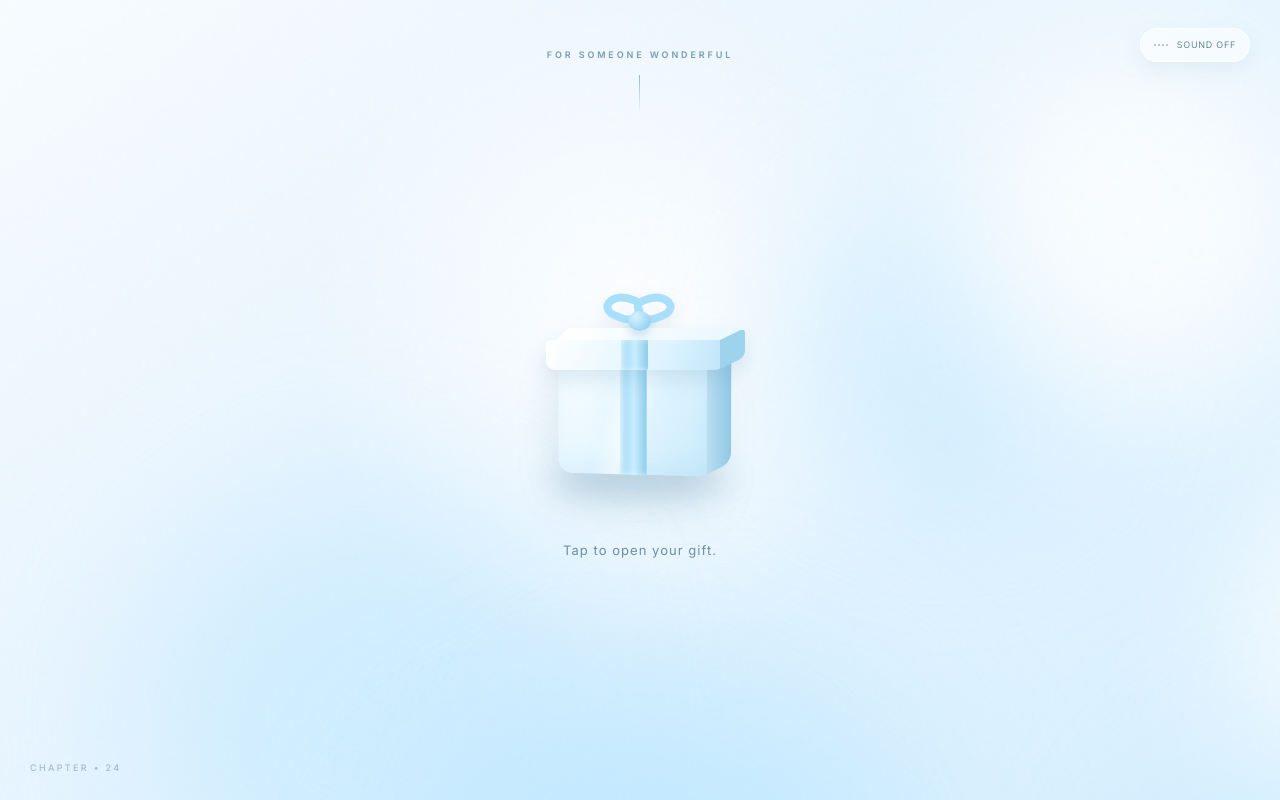
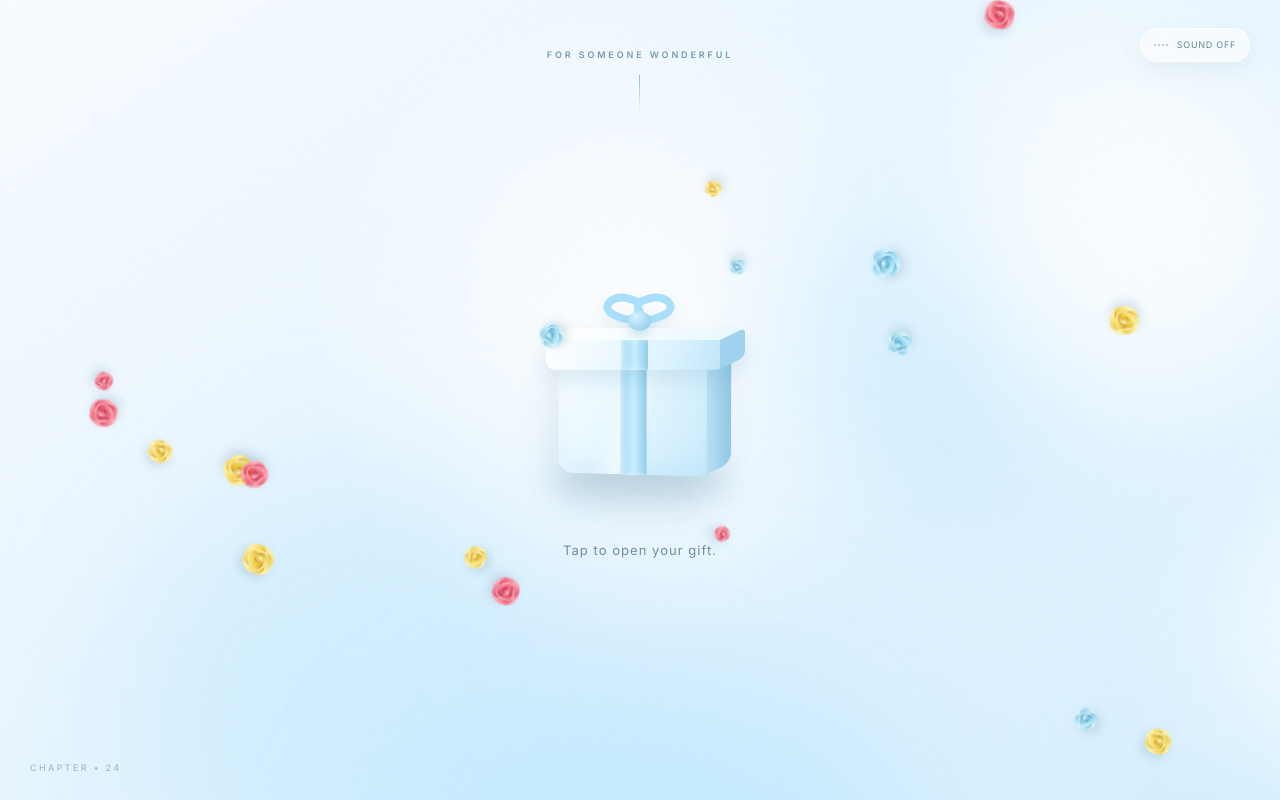
Before and after one commit to eng-omarzaqout/birthday, a React (Vite) app: page / in a window 1280 px wide. Built offline with nearby package versions, Linux system fonts and the light colour scheme.

Commit message:
add Flower

```diff
--- a/src/App.jsx
+++ b/src/App.jsx
@@ -38,6 +38,38 @@ function GiftBox({ opening, onOpen }) {
 function Confetti({ visible }) {
   const pieces = useMemo(() => Array.from({ length: 64 }, (_, i) => ({ id: i, x: (seeded(i, 1) - .5) * 760, y: -130 - seeded(i, 2) * 400, rotate: seeded(i, 3) * 720 - 360, delay: seeded(i, 4) * .25, color: i % 3 === 0 ? '#fff' : i % 3 === 1 ? '#9edcff' : '#dff5ff' })), [])
   return <AnimatePresence>{visible && <div className="confetti" aria-hidden="true">{pieces.map(p => <motion.i key={p.id} style={{ background: p.color }} initial={{ x: 0, y: 0, opacity: 0, rotate: 0, scale: 0 }} animate={{ x: p.x, y: p.y, opacity: [0, 1, 1, 0], rotate: p.rotate, scale: [0, 1, 1] }} transition={{ duration: 1.65 + seeded(p.id, 5), delay: p.delay, ease }} />)}</div>}</AnimatePresence>
+}
+
+function FallingFlowers() {
+  const colors = ['red', 'yellow', 'babyblue']
+  const flowers = useMemo(() => Array.from({ length: 24 }, (_, i) => ({
+    id: i,
+    color: colors[i % colors.length],
+    x: 2 + seeded(i, 21) * 96,
+    size: 18 + seeded(i, 22) * 20,
+    duration: 8 + seeded(i, 23) * 7,
+    delay: -seeded(i, 24) * 15,
+    drift: (seeded(i, 25) - .5) * 120,
+    rotate: (seeded(i, 26) > .5 ? 1 : -1) * (240 + seeded(i, 27) * 380),
+  })), [])
+
+  return <div className="falling-flowers" aria-hidden="true">
+    {flowers.map(flower => <motion.span
+      key={flower.id}
+      className={`falling-flower flower-${flower.color}`}
+      style={{ left: `${flower.x}%`, width: flower.size, height: flower.size }}
+      initial={{ y: '-12vh', x: 0, rotate: 0 }}
+      animate={{ y: '115vh', x: [0, flower.drift, flower.drift * .35, 0], rotate: flower.rotate }}
+      transition={{ duration: flower.duration, delay: flower.delay, repeat: Infinity, ease: 'linear' }}
+    >
+      <span className="rose-bloom">
+        <i className="rose-petal outer petal-one" /><i className="rose-petal outer petal-two" />
+        <i className="rose-petal outer petal-three" /><i className="rose-petal outer petal-four" />
+        <i className="rose-petal inner petal-five" /><i className="rose-petal inner petal-six" />
+        <i className="rose-petal inner petal-seven" /><i className="rose-heart" />
+      </span>
+    </motion.span>)}
+  </div>
 }
 
 const messageLines = ['Welcome to Chapter 24.', 'May this year bring you happiness,', 'new adventures,', 'beautiful memories,', "and everything you've been hoping for.", 'Keep smiling.', 'Keep shining.', 'Keep being yourself.', 'Have an amazing birthday! 🤍']
@@ -102,6 +134,7 @@ export default function App() {
   const openGift = () => { if (opening) return; setOpening(true); gentlyEnable(); setTimeout(() => setStage('message'), 1550) }
   return <main className={`${stage === 'wish' ? 'app wish-mode' : 'app'} antialiased`}>
     <Background wishMode={stage === 'wish'} />
+    {!loading && <FallingFlowers />}
     <iframe ref={playerRef} className="youtube-audio-player" onLoad={onPlayerLoad} title="Birthday song" src="https://www.youtube.com/embed/Tcv7Fmq8jgo?enablejsapi=1&playsinline=1&controls=0&loop=1&playlist=Tcv7Fmq8jgo&rel=0" allow="autoplay; encrypted-media" tabIndex="-1" aria-hidden="true" />
     <AnimatePresence>{loading && <LoadingScreen />}</AnimatePresence>
     {!loading && <><SoundButton muted={muted} onToggle={toggle} /><AnimatePresence mode="wait">
```
Also changed, not shown: src/styles.css.
